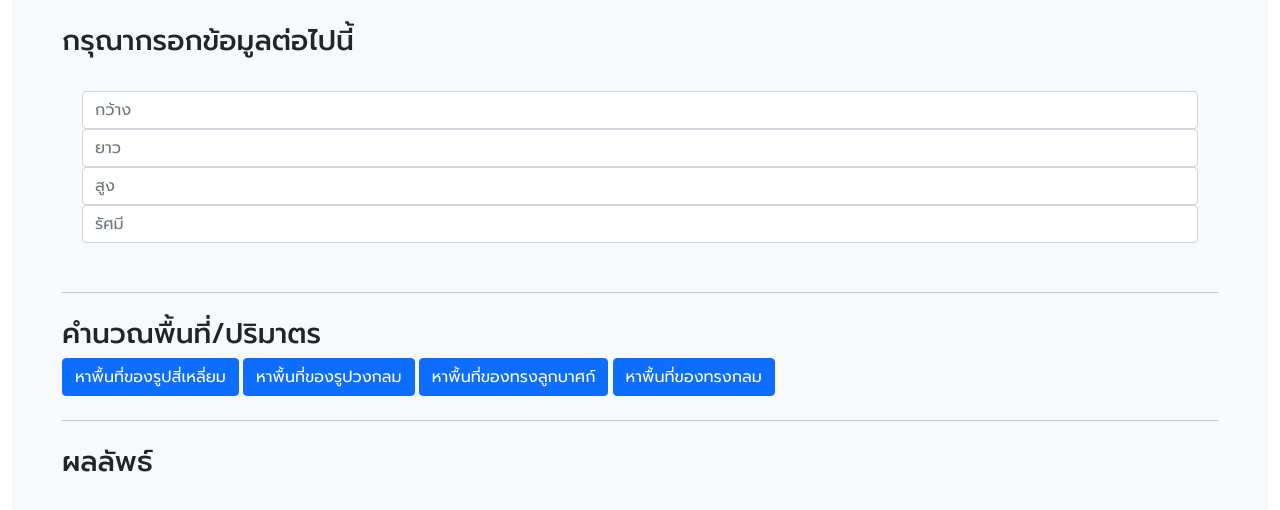
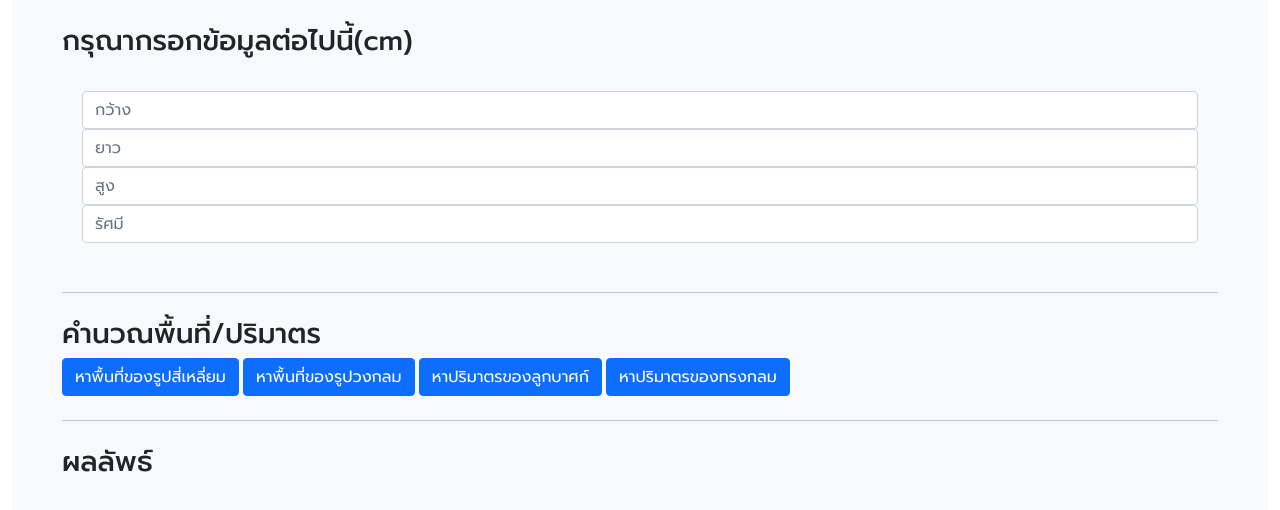
Before and after one commit to GunsOrigins/GunsOrigins.github.io, a plain HTML site: page index.html in a window 1280 px wide. Shown: the part 82-592 px from the top of the page. Drawn offline with nearby package versions, Linux system fonts and the light colour scheme.

Commit message:
fix some typo.

```diff
--- a/index.html
+++ b/index.html
@@ -20,7 +20,7 @@
         <h1 id="title">โปรแกรมคำนวณพื้นที่และปริมาตรของสี่เหลี่ยมและวงกลม</h1>
 
         <div class="jumbotron bg-light">
-            <h3>กรุณากรอกข้อมูลต่อไปนี้</h3>
+            <h3>กรุณากรอกข้อมูลต่อไปนี้(cm)</h3>
             <!--input thing-->
             <div class="container">
                 <input id="WidthValue" type="number" class="form-control" placeholder="กว้าง"></input>
@@ -33,8 +33,8 @@
             <!--button thing-->
             <button type="button" class="btn btn-primary" onclick= "document.getElementById('results').innerHTML = 'ผลลัพธ์ที่ได้ คือ ' + FindSquares() +' ตารางเซนติเมตร'">หาพื้นที่ของรูปสี่เหลี่ยม</button>
             <button type="button" class="btn btn-primary" onclick= "document.getElementById('results').innerHTML = 'ผลลัพธ์ที่ได้ คือ ' + FindCircles() +' ตารางเซนติเมตร'">หาพื้นที่ของรูปวงกลม</button>
-            <button type="button" class="btn btn-primary" onclick= "document.getElementById('results').innerHTML = 'ผลลัพธ์ที่ได้ คือ ' + FindCuboids() +' ตารางเซนติเมตร'">หาพื้นที่ของทรงลูกบาศก์</button>
-            <button type="button" class="btn btn-primary" onclick= "document.getElementById('results').innerHTML = 'ผลลัพธ์ที่ได้ คือ ' + FindSpheres() +' ตารางเซนติเมตร'">หาพื้นที่ของทรงกลม</button>
+            <button type="button" class="btn btn-primary" onclick= "document.getElementById('results').innerHTML = 'ผลลัพธ์ที่ได้ คือ ' + FindCuboids() +' ลูกบาศก์เซนติเมตร'">หาปริมาตรของลูกบาศก์</button>
+            <button type="button" class="btn btn-primary" onclick= "document.getElementById('results').innerHTML = 'ผลลัพธ์ที่ได้ คือ ' + FindSpheres() +' ลูกบาศก์เซนติเมตร'">หาปริมาตรของทรงกลม</button>
             <hr class="my-4">
             <h3>ผลลัพธ์</h3>
             <br>
```
